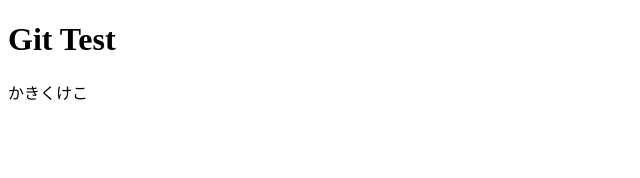
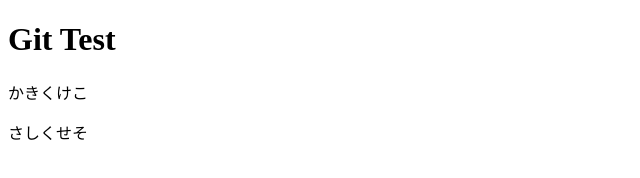
Before and after one commit to zd2C30/firstTest, a plain HTML site: page index.html in a window 1280 px wide. Shown: the full height of the page, 0-640 px from the left. Drawn offline with Linux system fonts and the light colour scheme.

Commit message:
さしすせそ

```diff
--- a/index.html
+++ b/index.html
@@ -7,5 +7,6 @@
 <body>
     <h1>Git Test</h1>
     <p>かきくけこ</p>
+    <p>さしくせそ</p>
 </body>
 </html>
```
